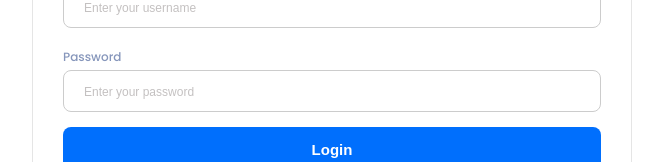
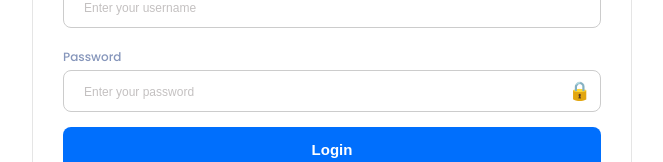
Before and after one commit to alleona-asis/Alerto, a React (Vite) app in the folder Web-Frontend/: page /login in a window 1280 px wide. Shown: the part 430-592 px from the top of the page, without its empty margins (308-971 px from the left). Built offline with nearby package versions, Linux system fonts and the light colour scheme; no server answers; what phil-reg-prov-mun-brgy would draw is missing.

Commit message:
update login.jsx and login.css (show/hide password)

```diff
--- a/Web-Frontend/src/pages/Authentication/login.css
+++ b/Web-Frontend/src/pages/Authentication/login.css
@@ -282,3 +282,36 @@
   transform: scale(1.1);
   transition: 0.2s ease;
 }
+
+.password-wrapper {
+  position: relative;
+  display: flex;
+  align-items: center;
+  width: 100%;
+}
+
+.password-wrapper .input-field {
+  width: 100%;
+  padding-right: 48px;
+  box-sizing: border-box;
+}
+
+.eye-btn {
+  position: absolute;
+  right: 10px;
+  top: 50%;
+  transform: translateY(-50%);
+  border: 0;
+  background: transparent;
+  cursor: pointer;
+  font-size: 18px;
+  line-height: 1;
+  padding: 0;
+  color: #8696BB;
+}
+
+.eye-btn:focus-visible {
+  outline: 2px solid rgba(0,111,253,0.35);
+  outline-offset: 2px;
+  border-radius: 4px;
+}
--- a/Web-Frontend/src/pages/Authentication/login.jsx
+++ b/Web-Frontend/src/pages/Authentication/login.jsx
@@ -52,6 +52,8 @@ export default function Login() {
   const [emailError, setEmailError] = useState('');
   const [phoneNumberError, setPhoneNumberError] = useState('');
   const [focusedInput, setFocusedInput] = useState(null);
+
+  const [showPassword, setShowPassword] = useState(false);
 
 
   // =================================================
@@ -376,8 +378,10 @@ export default function Login() {
             {/* Password Field */}
               <div className="input-wrapper">
                 <label className="input-label">Password</label>
+
+                <div className="password-wrapper">
                   <input
-                type="password"
+                    type={showPassword ? 'text' : 'password'}
                     className={`input-field ${focusedInput === 'password' ? 'input-focus' : ''} ${passwordError ? 'input-error-border' : ''}`}
                     onFocus={() => setFocusedInput('password')}
                     onBlur={() => setFocusedInput(null)}
@@ -387,10 +391,27 @@ export default function Login() {
                       const val = e.target.value;
                       if (val.includes(' ')) return;
                       setPassword(val);
-                  setPasswordError(validateInput(val) ? '' : 'Password must be at least 8 characters long, and include at least one special character and one number');
+                      setPasswordError(
+                        validateInput(val)
+                          ? ''
+                          : 'Password must be at least 8 characters long, and include at least one special character and one number'
+                      );
                     }}
                     onKeyDown={(e) => e.key === ' ' && e.preventDefault()}
+                    autoComplete="current-password"
+                    name="password"
                   />
+
+                  <button
+                    type="button"
+                    className="eye-btn"
+                    aria-label={showPassword ? 'Hide password' : 'Show password'}
+                    onClick={() => setShowPassword((p) => !p)}
+                  >
+                    {showPassword ? '🔓' : '🔒'}
+                  </button>
+                </div>
+
                 {passwordError && <p className="input-error-message">{passwordError}</p>}
               </div>
 
@@ -763,10 +784,13 @@ export default function Login() {
               {usernameError && <p className="input-error-message">{usernameError}</p>}
             </div>
 
+          {/* Barangay Password Field */}
               <div className="input-wrapper">
                 <label className="input-label">Password</label>
+
+                <div className="password-wrapper">
                   <input
-                type="password"
+                    type={showPassword ? 'text' : 'password'}
                     className={`input-field ${focusedInput === 'password' ? 'input-focus' : ''} ${passwordError ? 'input-error-border' : ''}`}
                     value={password}
                     placeholder="Enter your password"
@@ -774,7 +798,20 @@ export default function Login() {
                     onBlur={() => setFocusedInput(null)}
                     onChange={(e) => setPassword(e.target.value)}
                     onKeyDown={(e) => e.key === ' ' && e.preventDefault()}
+                    autoComplete="current-password"
+                    name="password"
                   />
+
+                  <button
+                    type="button"
+                    className="eye-btn"
+                    aria-label={showPassword ? 'Hide password' : 'Show password'}
+                    onClick={() => setShowPassword((p) => !p)}
+                  >
+                    {showPassword ? '🔓' : '🔒'}
+                  </button>
+                </div>
+
                 {passwordError && <p className="input-error-message">{passwordError}</p>}
               </div>
             <button className="button" onClick={handleLogin}>Login</button>
```
Lines whose indentation alone changed are shown as unchanged.
